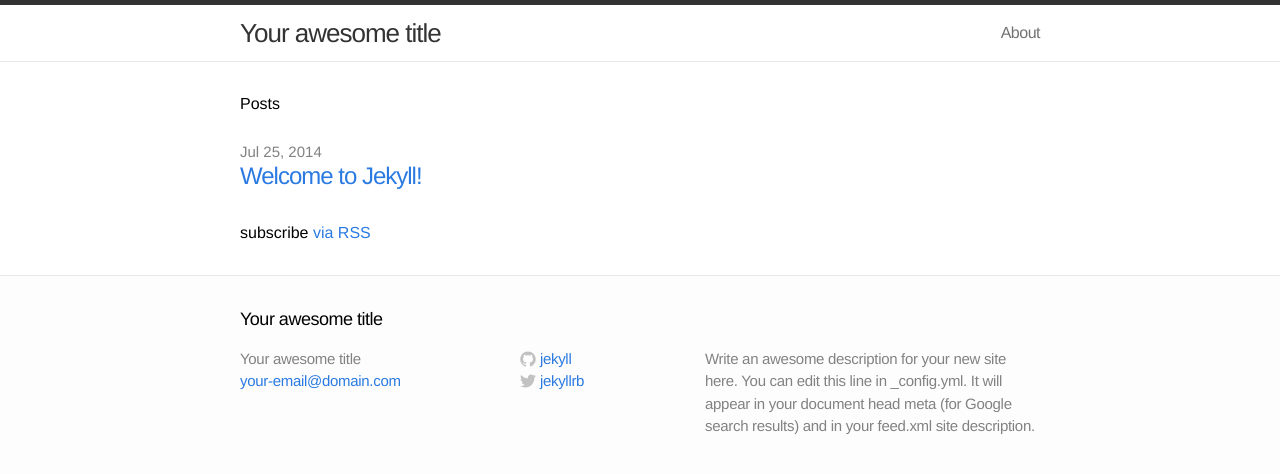
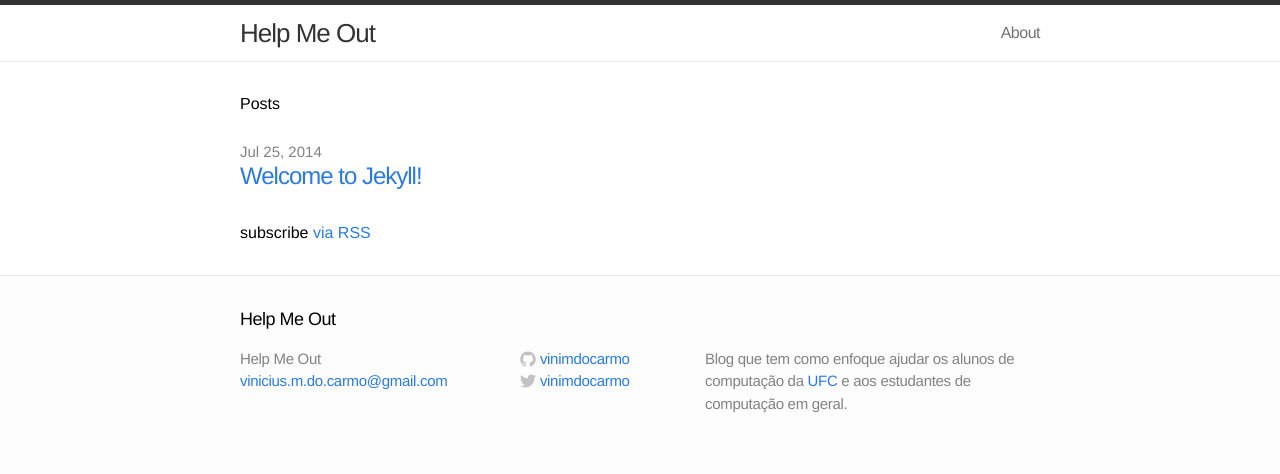
Before and after one commit to vinimdocarmo/help-me-out, a Jekyll site: the page built from index.html, in a window 1280 px wide. Shown: the top 474 px of the page. Built offline with Jekyll 4.4.1, drawn with Linux system fonts in a browser that asks for light colours.

Commit message:
Modifica algumas propriedades de configuração

```diff
--- a/_config.yml
+++ b/_config.yml
@@ -1,13 +1,13 @@
 # Site settings
-title: Your awesome title
-email: your-email@domain.com
-description: "Write an awesome description for your new site here. You can edit this line in _config.yml. It will appear in your document head meta (for Google search results) and in your feed.xml site description."
-baseurl: ""
-url: "http://yourdomain.com"
-twitter_username: jekyllrb
-github_username:  jekyll
+title: Help Me Out
+email: vinicius.m.do.carmo@gmail.com
+author: "Vinícius do Carmo"
+description: "Blog que tem como enfoque ajudar os alunos de computação da <a href='http://ufc.br'>UFC</a> e aos estudantes de computação em geral."
+url: "http://help-me-out.herokuapp.com"
+twitter_username: vinimdocarmo
+github_username:  vinimdocarmo
 
 # Build settings
 markdown: kramdown
-permalink: pretty
-exclude: [ Gemfile, Gemfile.lock, Procfile, vendor, gems]
+permalink: /post/:title
+exclude: [Gemfile, Gemfile.lock, Procfile, vendor, gems]
```
